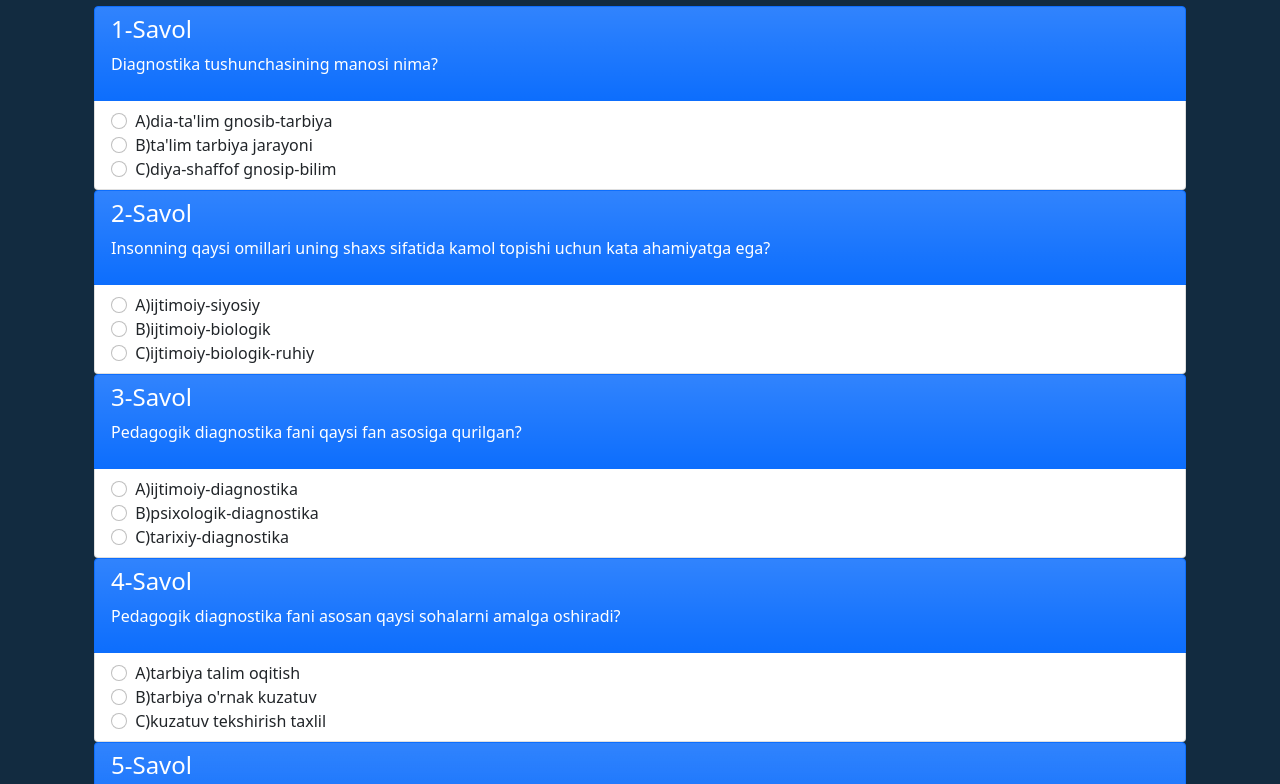
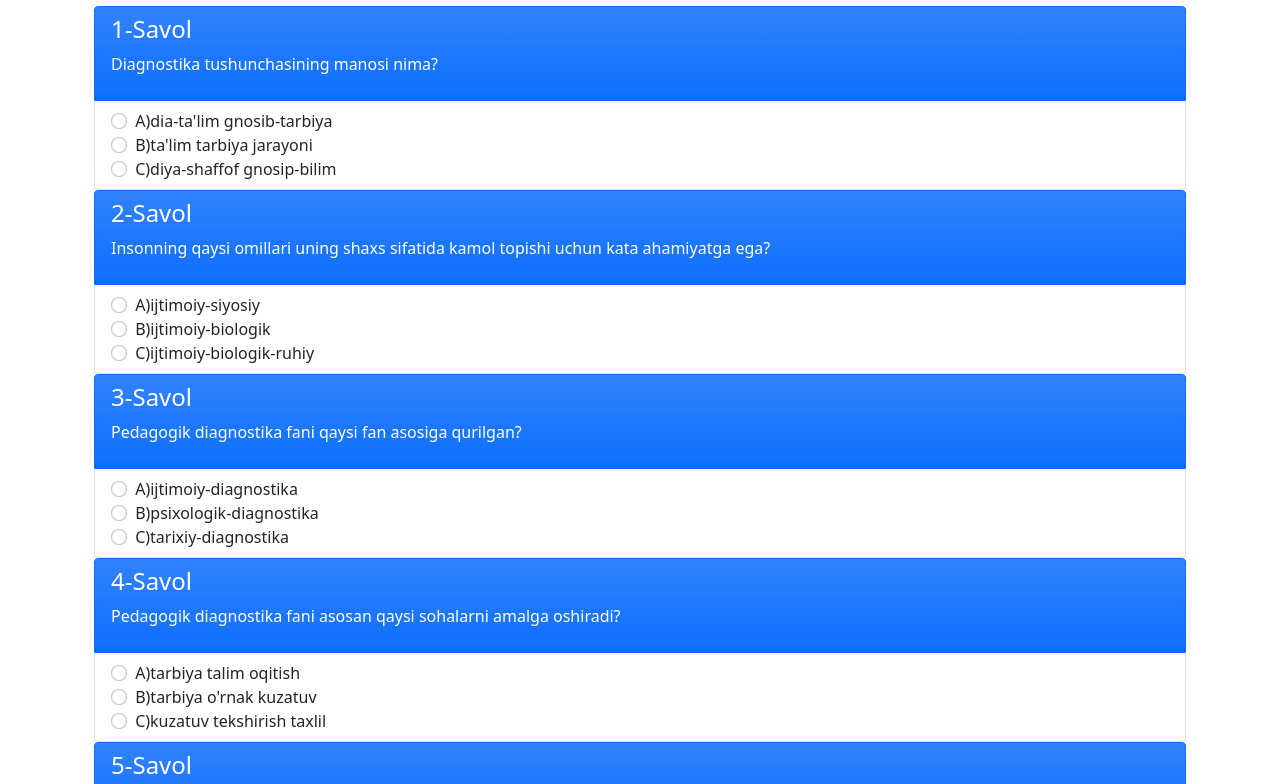
Before and after one commit to AzizbekkebzizA/htmlhosting, a plain HTML site: page index.html in a window 1280 px wide. Shown: the part 80-864 px from the top of the page. Drawn offline with nearby package versions, Linux system fonts and the light colour scheme.

Commit message:
grilish ozgardi

```diff
--- a/css/grilish.css
+++ b/css/grilish.css
@@ -1,6 +1,4 @@
-body{
-    background-color: #122b40;
-}
+
 .news-box{
     overflow: hidden;
     position: relative;
```
